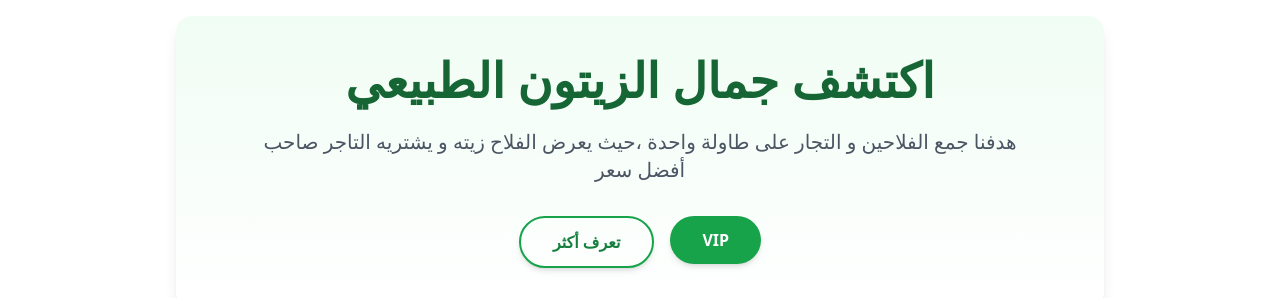
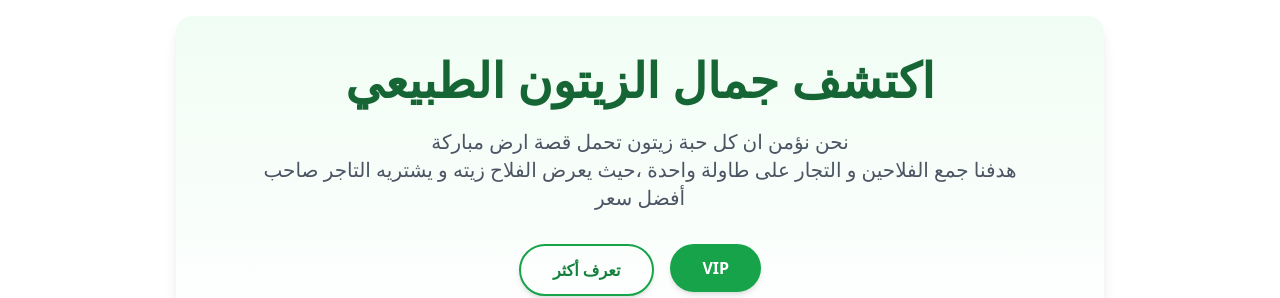
Before and after one commit to Mohamedbenamor627/Olive-Oil-Trade, a React (Vite) app in the folder frontend/: page / in a window 1280 px wide. Shown: the part 940-1238 px from the top of the page. Built offline with nearby package versions, Linux system fonts and the light colour scheme; no server answers.

Commit message:
change pass for login

```diff
--- a/frontend/src/App.jsx
+++ b/frontend/src/App.jsx
@@ -13,7 +13,7 @@ const LoginPage = ({ onLogin }) => {
 
   const handleSubmit = (e) => {
     e.preventDefault();
-    if (password === "MySecretPassword123") { // ضع هنا كلمة المرور
+    if (password === "CauxyzhHiy671€&") { // ضع هنا كلمة المرور
       onLogin(true);
     } else {
       setError("كلمة المرور غير صحيحة!");
--- a/frontend/src/components/Main/Main.jsx
+++ b/frontend/src/components/Main/Main.jsx
@@ -37,6 +37,8 @@ const Video = () => {
   </h1>
 
   <p className="text-gray-600 text-lg md:text-xl mb-8 leading-relaxed max-w-3xl mx-auto md:mx-0">
+  نحن نؤمن ان كل حبة زيتون تحمل قصة ارض مباركة
+  <br />
   هدفنا جمع الفلاحين و التجار على طاولة واحدة ،حيث يعرض الفلاح زيته و يشتريه التاجر صاحب أفضل سعر
   </p>
 
```
